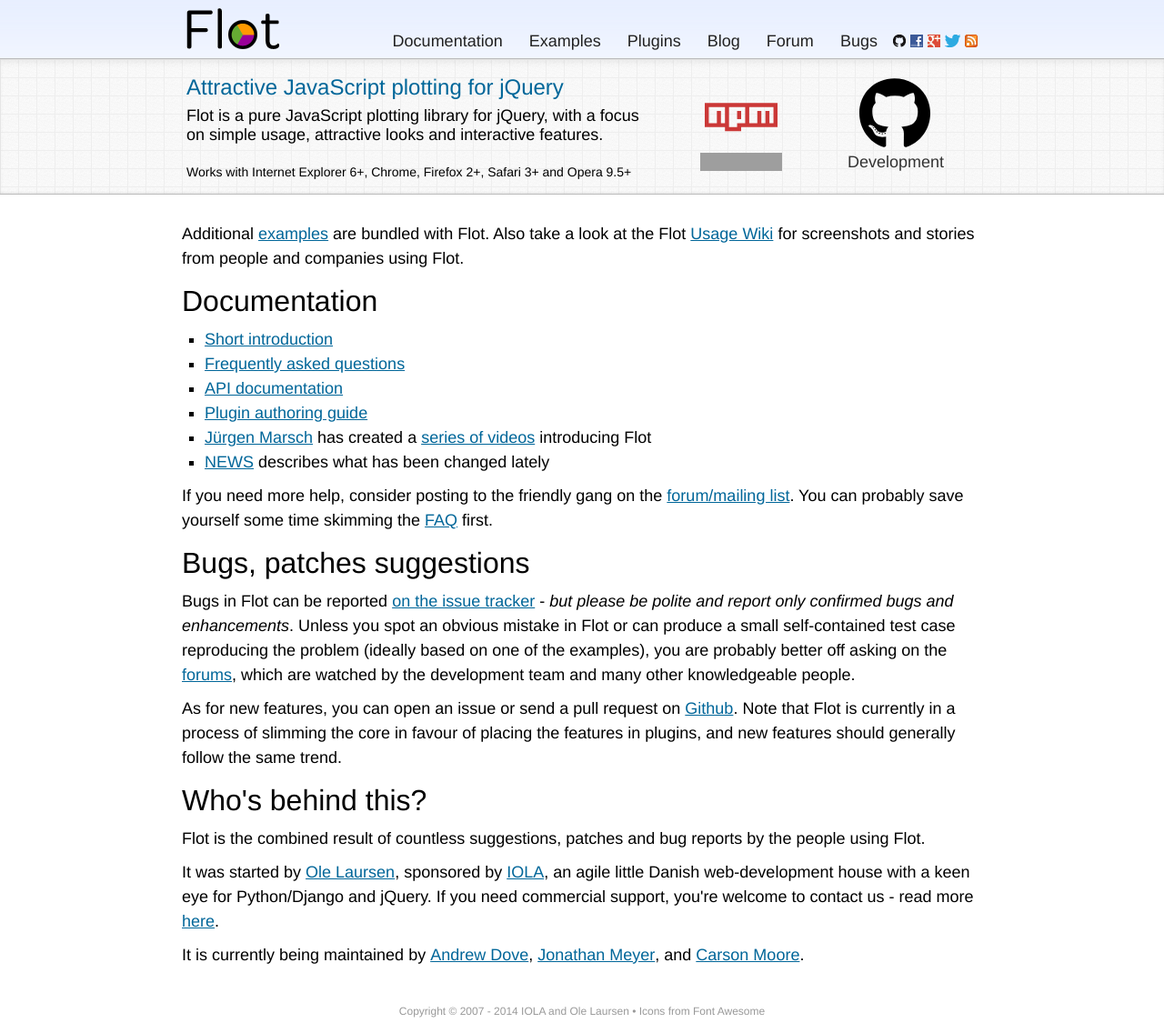
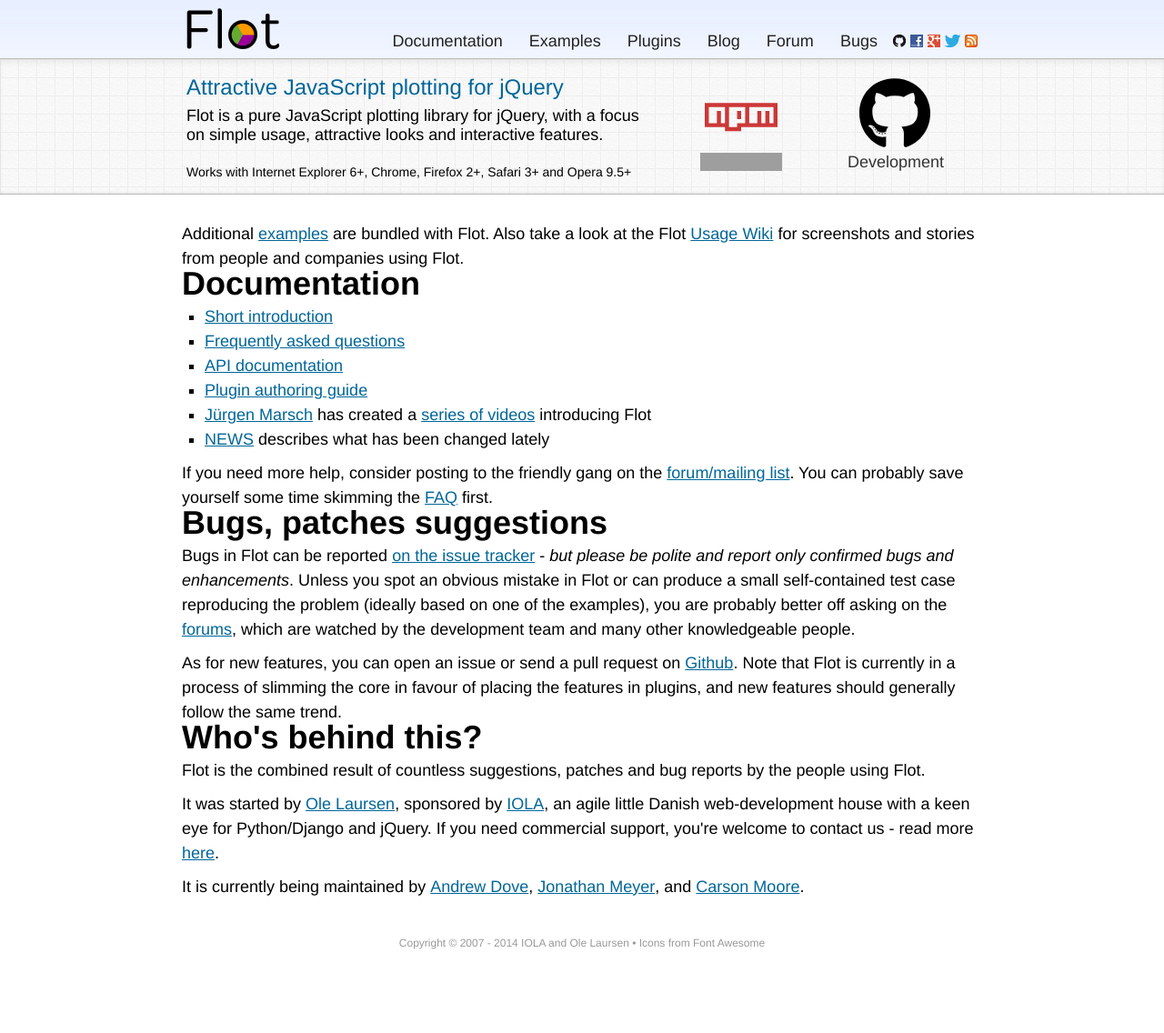
Before and after one commit to flot/flot.github.com, a Jekyll site: the page built from index.html, in a window 1280 px wide. Shown: the whole page at 91% size. Built offline with Jekyll 4.4.1, drawn with Linux system fonts in a browser that asks for light colours; the list of posts is cut into pages by our own code; after the commit the page ends 1061 px from its top, so only the background shows below that; grey boxes are pictures that could not be loaded.

```diff
--- a/index.html
+++ b/index.html
@@ -7,7 +7,7 @@ title: "Flot: Attractive JavaScript plotting for jQuery"
 
 <p>Additional <a href="/flot/examples">examples</a> are bundled with Flot. Also take a look at the Flot <a href="http://github.com/flot/flot/wiki/Flot-Usage">Usage Wiki</a> for screenshots and stories from people and companies using Flot.</p>
 
-<h2>Documentation</h2>
+<h1>Documentation</h1>
 <ul>
 	<li><a href="https://github.com/flot/flot/blob/master/README.md">Short introduction</a></li>
 	<li><a href="https://github.com/flot/flot/blob/master/FAQ.md">Frequently asked questions</a></li>
@@ -18,11 +18,11 @@ title: "Flot: Attractive JavaScript plotting for jQuery"
 </ul>
 <p>If you need more help, consider posting to the friendly gang on the <a href="http://groups.google.com/group/flot-graphs">forum/mailing list</a>. You can probably save yourself some time skimming the <a href="https://github.com/flot/flot/blob/master/FAQ.md">FAQ</a> first.</p>
 
-<h2>Bugs, patches suggestions</h2>
+<h1>Bugs, patches suggestions</h1>
 <p>Bugs in Flot can be reported <a href="https://github.com/flot/flot/issues">on the issue tracker</a> - <i>but please be polite and report only confirmed bugs and enhancements</i>. Unless you spot an obvious mistake in Flot or can produce a small self-contained test case reproducing the problem (ideally based on one of the examples), you are probably better off asking on the <a href="http://groups.google.com/group/flot-graphs">forums</a>, which are watched by the development team and many other knowledgeable people.</p>
 <p>As for new features, you can open an issue or send a pull request on <a href="https://github.com/flot/flot">Github</a>. Note that Flot is currently in a process of slimming the core in favour of placing the features in plugins, and new features should generally follow the same trend.</p>
 
-<h2>Who's behind this?</h2>
+<h1>Who's behind this?</h1>
 <p>Flot is the combined result of countless suggestions, patches and bug reports by the people using Flot.</p>
 <p>It was started by <a href="http://people.iola.dk/olau/" rel="nofollow">Ole Laursen</a>, sponsored by <a href="http://www.iola.dk/" rel="nofollow">IOLA</a>, an agile little Danish web-development house with a keen eye for Python/Django and jQuery. If you need commercial support, you&#x27;re welcome to contact us - read more <a href="http://www.iola.dk/flot-consulting/" rel="nofollow">here</a>.</p>
 <p>It is currently being maintained by <a href="http://github.com/andrewdove1">Andrew Dove</a>, <a href="https://github.com/atmgrifter00">Jonathan Meyer</a>, and <a href="https://github.com/mure">Carson Moore</a>.</p>
```
